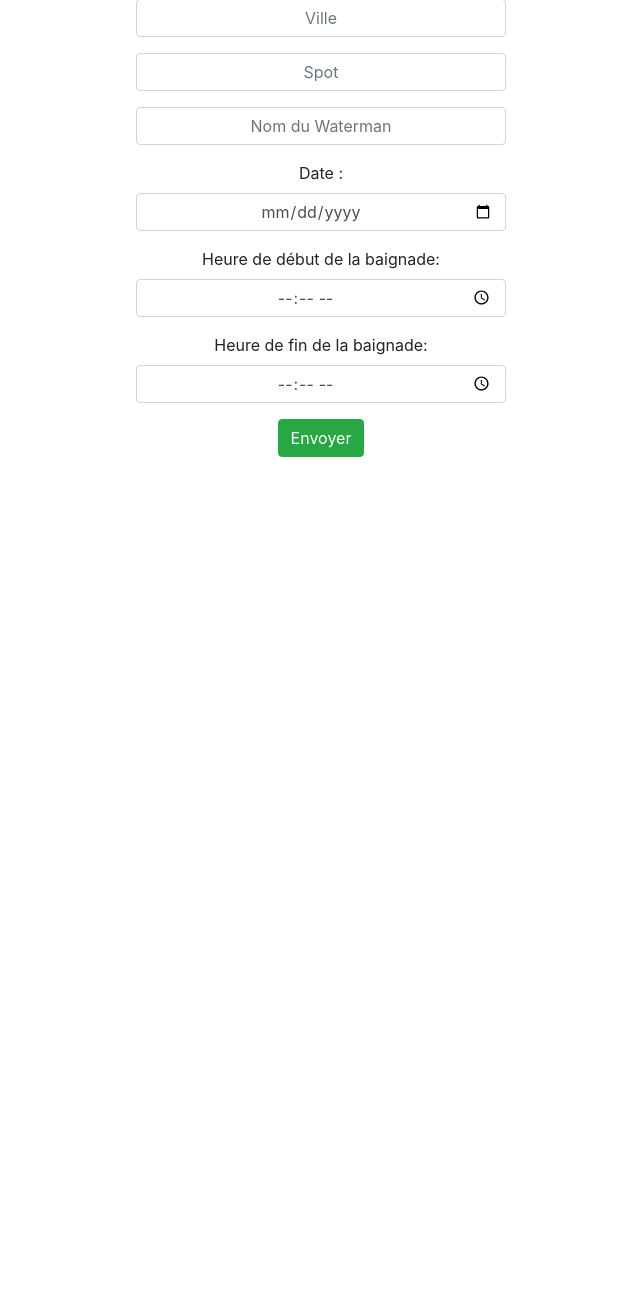
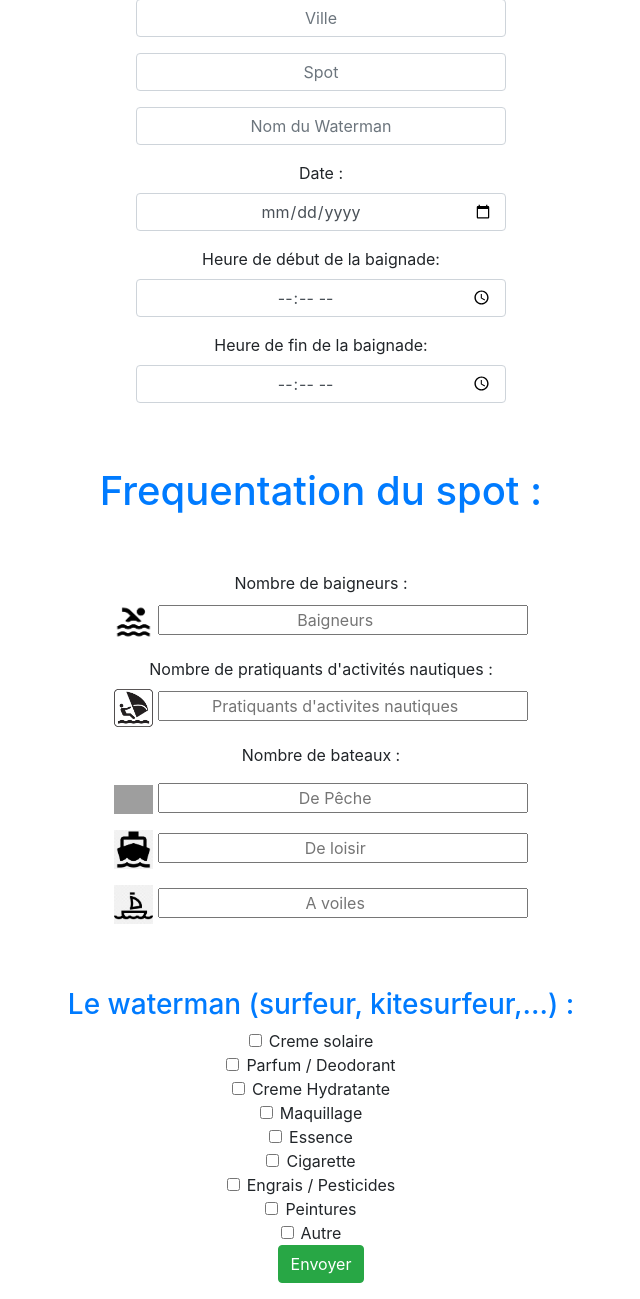
Before and after one commit to VernonRoche/CinqGrosCochons, a Flask app: page / in a window 1280 px wide. Shown: the part 195-1494 px from the top of the page, without its empty margins (319-959 px from the left). Before the commit the page ends 652 px from the top, so only its background shows below. Run offline with Flask 2, Linux system fonts and the light colour scheme; some libraries are stand-ins or nearby versions; grey boxes are pictures that could not be loaded.

Commit message:
finalement on remet tout dans form.html

```diff
--- a/templates/form.html
+++ b/templates/form.html
@@ -1,5 +1,5 @@
 <!doctype html>
-<meta charset="UTF-8">
+<meta charset="UTF-8" xmlns="http://www.w3.org/1999/html">
 <html>
 <head>
 	<link rel="stylesheet" href="https://stackpath.bootstrapcdn.com/bootstrap/4.3.1/css/bootstrap.min.css" integrity="sha384-ggOyR0iXCbMQv3Xipma34MD+dH/1fQ784/j6cY/iJTQUOhcWr7x9JvoRxT2MZw1T" crossorigin="anonymous">
@@ -36,10 +36,89 @@
 					<label for="Heuref">Heure de fin de la baignade: </label>
 					<input type="time" name="timee" class="col-4 form-control text-center" required>
 				</div>
-				<button id="env" type="submit" class="btn btn-success rounded" name="form">Envoyer</button>
 				</form>
+
+		</center>
+	</div>
+
+</br>
+	</br>
+
+<h1 class="text-center text-primary"> Frequentation du spot : </h1><br><br>
+	<script src="js/scripts.js"></script>
+	<div class="container">
+		<center>
+		<form action="{{ url_for('waterman') }}" method="post">
+				<div class=" form-group">
+					<label for="Baigneurs">Nombre de baigneurs :</label> </br>
+					<img class=img-responsive src="{{ url_for('static', filename='nageur.png')}}"alt="nageur" style=width:3.5% />
+					<input type="number" min="0" class="col-4 form-align text-center" id="Baigneurs" placeholder="Baigneurs" required>
+				</div>
+			<div class="form-group">
+				<label for="PAN">Nombre de pratiquants d'activités nautiques :</label> </br>
+				<img class=img-responsive src="{{ url_for('static', filename='windsurf.png')}}" alt="windsurf" style=width:3.5% />
+				<input  type="number" min="0" class="col-4 form-align text-center" id="PAN" placeholder="Pratiquants d'activites nautiques" required>
 			</div>
-		</center
+
+			<p>Nombre de bateaux :</p>
+			<div class="form-group">
+				<img class=img-responsive src="{{ url_for('static', filename='peche.png')}}"alt="peche" style=width:3.5% />
+				<input type="number" min="0" id="Peche" class="col-4 form-align text-center" placeholder="De Pêche" required> </br>
+			</div>
+			<div class="form-group">
+				<img class=img-responsive src="{{ url_for('static', filename='loisir.png')}}" alt="loisir" style=width:3.5% />
+				<input type="number" min="0" id="Loisir" class="col-4 form-align text-center" placeholder="De loisir" required> </br>
+			</div>
+			<div class="form-group">
+				<img class=img-responsive src="{{ url_for('static', filename='voile.png')}}" alt="voile" style=width:3.5% />
+				<input type="number" min="0" id="Avoiles" class=" col-4 form-align text-center" placeholder="A voiles" required></br>
+			</div>
+		</form>
+		</center>
 	</div>
+
+</br>
+	</br>
+
+
+<center>
+	<h3 class="text-primary">Le waterman (surfeur, kitesurfeur,...) :</h3>
+			<div class="form-group">
+
+					<form action="{{ url_for('merci') }}" method="post">
+					<input type="checkbox" class="form-check-input" name="cremeSol" id="cremesolaire" />
+					<label for ="cremesolaire" class="form-check-label">Creme solaire</label><br>
+
+					<input type="checkbox" class="form-check-input" name="Parfum/Deodorant" id="Parfum/deodorant" />
+					<label for ="Parfum/deodorant" class="form-check-label">Parfum / Deodorant</label><br>
+
+					<input type="checkbox" class="form-check-input" name="CremeHydratante" id="CremeHydratante" />
+					<label for ="CremeHydratante" class="form-check-label">Creme Hydratante</label><br>
+
+					<input type="checkbox" class="form-check-input" name="Maquillage" id="Maquillage" />
+					<label for ="Maquillage" class="form-check-label">Maquillage</label><br>
+
+					<input type="checkbox" class="form-check-input" name="Essence" id="Essence" />
+					<label for ="Essence" class="form-check-label">Essence</label><br>
+
+					<input type="checkbox" class="form-check-input" name="Cigarette" id="Cigarette" />
+					<label for ="Cigarette" class="form-check-label">Cigarette</label><br>
+
+					<input type="checkbox" class="form-check-input" name="Engrais" id="Engrais" />
+					<label for ="Engrais" class="form-check-label">Engrais / Pesticides</label><br>
+
+					<input type="checkbox" class="form-check-input" name="Peintures" id="Peintures" />
+					<label for ="Peintures" class="form-check-label">Peintures</label><br>
+
+					<input type="checkbox" class="form-check-input" name="Autre" id="Autre" />
+					<label for ="Autre" class="form-check-label">Autre</label><br>
+					<button id="env" type="button" class="btn btn-success rounded" value="Envoyer" name="form">Envoyer</button>
+				</form>
+					</center>
+			</div>
+		</div>
+
+	</div>
+
 </body>
 </html>
```
Also changed, not shown: templates/waterman.html (+10 -10 lines).
